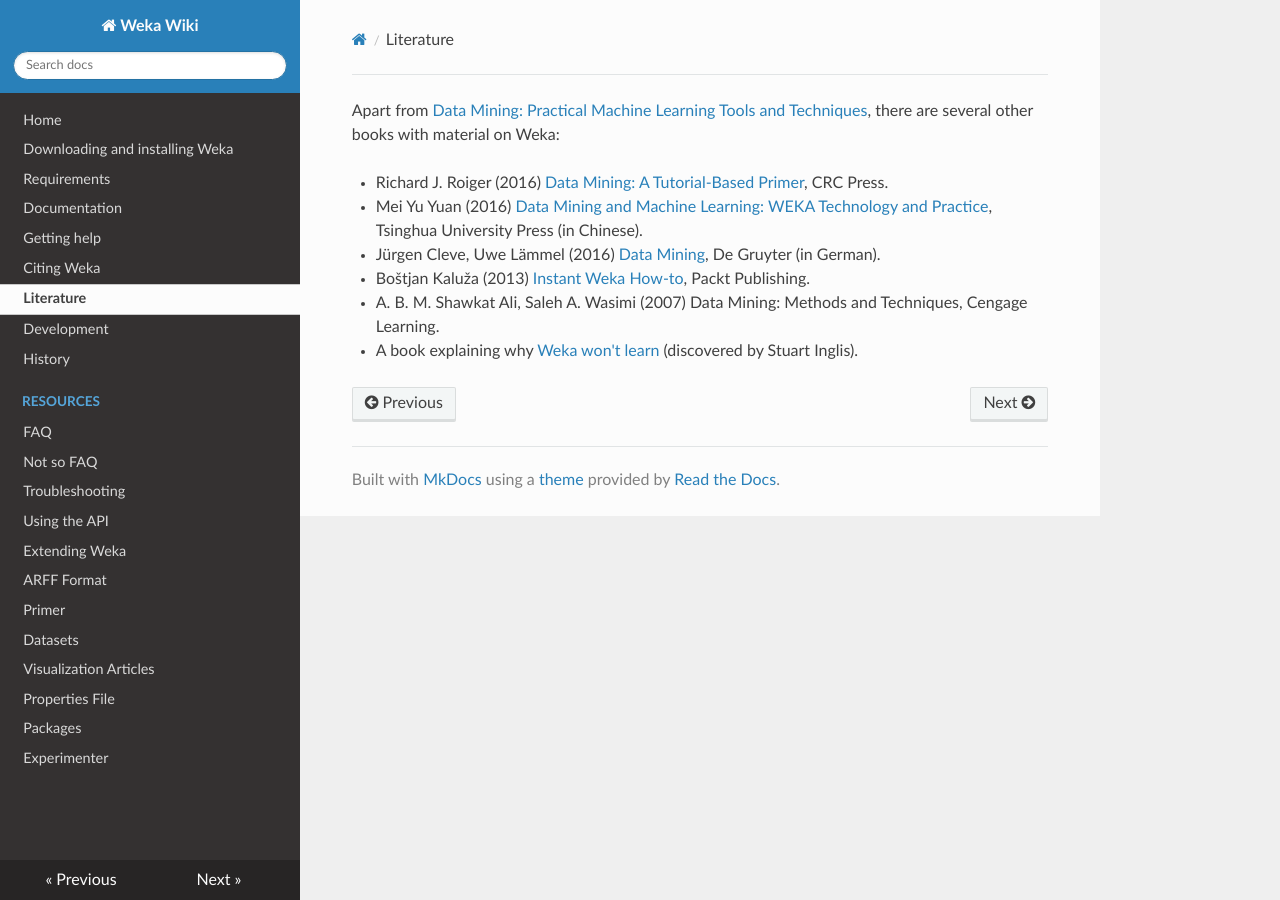
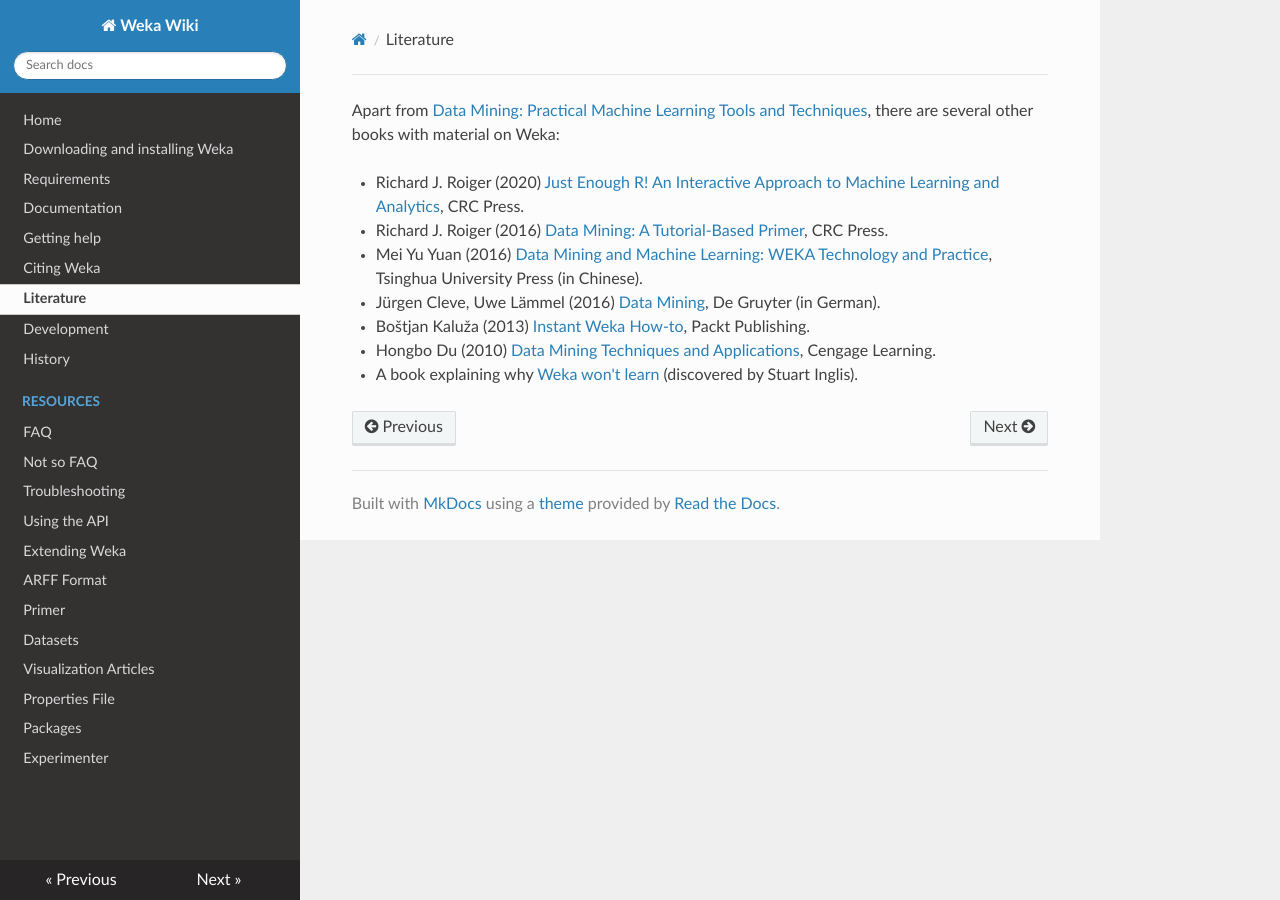
Before and after one commit to Waikato/weka-wiki, an MkDocs documentation site: the page built from docs/literature.md, in a window 1280 px wide. Built offline with MkDocs 1.6.1, drawn with Linux system fonts in a browser that asks for light colours; nearby versions of some CDN libraries.

Commit message:
Updated literature page.

```diff
--- a/docs/literature.md
+++ b/docs/literature.md
@@ -1,4 +1,6 @@
 Apart from [Data Mining: Practical Machine Learning Tools and Techniques](https://cs.waikato.ac.nz/ml/weka/book.html), there are several other books with material on Weka:
+
+* Richard J. Roiger (2020) [Just Enough R! An Interactive Approach to Machine Learning and Analytics](https://www.routledge.com/Just-Enough-R-An-Interactive-Approach-to-Machine-Learning-and-Analytics/Roiger/p/book/9780367439149), CRC Press.
 
 * Richard J. Roiger (2016) [Data Mining: A Tutorial-Based Primer](https://www.crcpress.com/Data-Mining-A-Tutorial-Based-Primer-Second-Edition/Roiger/p/book/9781498763974), CRC Press.
 
@@ -6,8 +8,8 @@
 
 * Jürgen Cleve, Uwe Lämmel (2016) [Data Mining](https://www.worldcat.org/title/data-mining/oclc/945130543), De Gruyter (in German).
 
-* Boštjan Kaluža (2013) [Instant Weka How-to](https://www.packtpub.com/big-data-and-business-intelligence/instant-weka-how), Packt Publishing.
+* Boštjan Kaluža (2013) [Instant Weka How-to](https://www.oreilly.com/library/view/instant-weka-how-to/9781782163862), Packt Publishing.
 
-* A. B. M. Shawkat Ali, Saleh A. Wasimi (2007) Data Mining: Methods and Techniques, Cengage Learning.
+* Hongbo Du (2010) [Data Mining Techniques and Applications](https://cengage.co.nz/product/title/data-mining-techniques-and-applications/isbn/9781844808915), Cengage Learning.
 
 * A book explaining why [Weka won't learn](https://www.cs.waikato.ac.nz/~ml/images/weka_wont_learn.gif) (discovered by Stuart Inglis).
```
